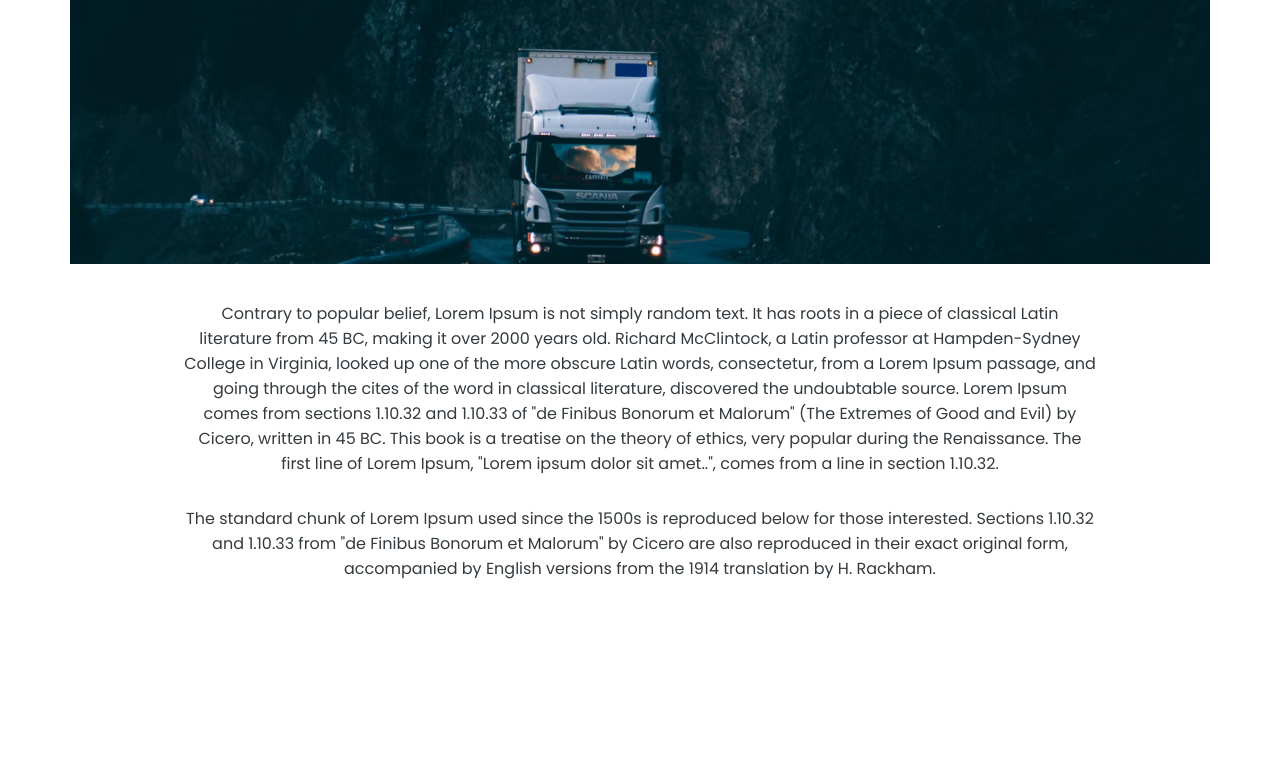
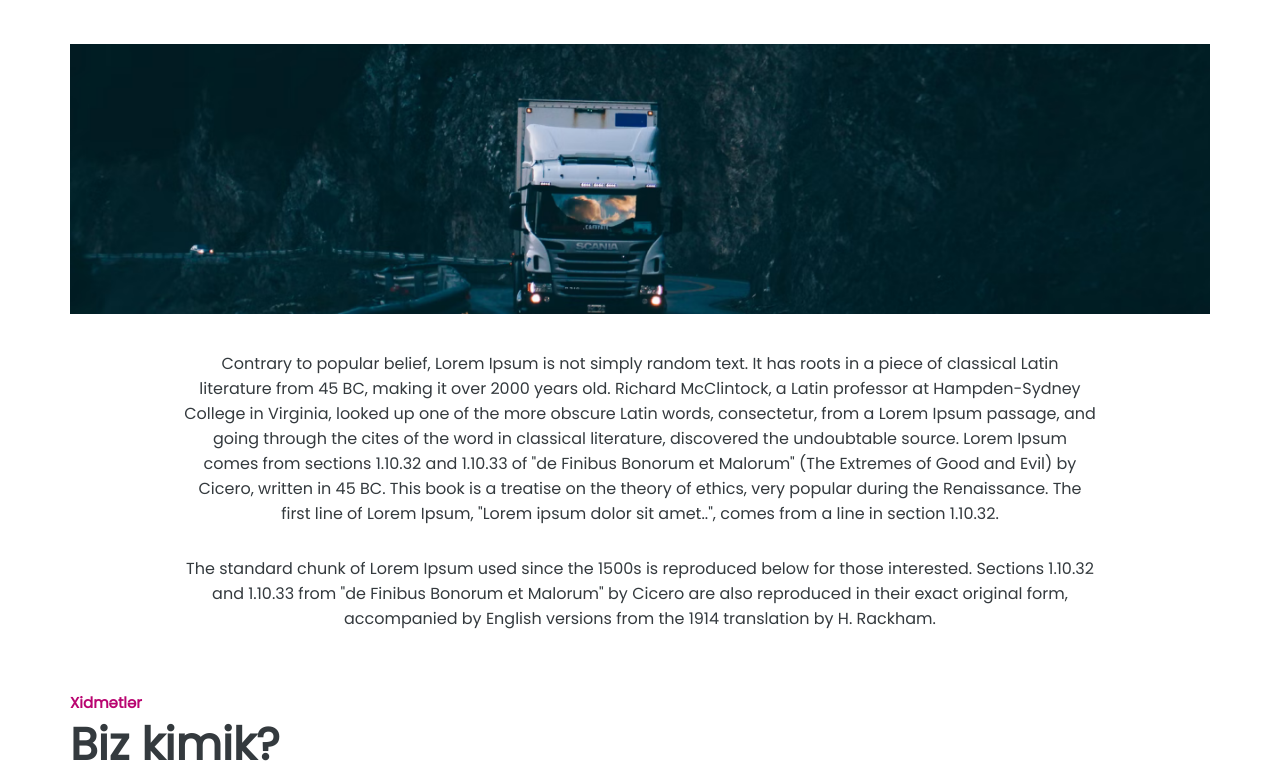
Before and after one commit to TheCodeFather0/shusha-logistics, a plain HTML site: page index.html in a window 1280 px wide. Shown: the part 922-1701 px from the top of the page. Before the commit the page ends 1533 px from the top, so only its background shows below. Drawn offline with Linux system fonts and the light colour scheme; a web font is replaced by a local one.

Commit message:
aboutSection title created

```diff
--- a/assets/css/style.css
+++ b/assets/css/style.css
@@ -137,18 +137,24 @@ main .aboutSection .aboutUs .right {
   width: 50%;
 }
 
-main .aboutUs .title {
+main .aboutUs .title,
+main .portfolioSection .portfolioTitle .title {
   font-size: 45px;
   color: #343a3e;
   position: relative;
 }
 
-main .aboutSection .aboutUs .title::before {
+main .aboutSection .aboutUs .title::before,
+main .portfolioSection .portfolioTitle .title::before {
   content: "Haqqimizda";
   position: absolute;
   font-size: 15px;
   top: -20px;
   color: var(--currentColor);
+}
+
+main .portfolioSection .portfolioTitle .title::before {
+  content: "Xidmətlər";
 }
 
 main .aboutSection .aboutSectionImageAndContent img {
@@ -161,3 +167,7 @@ main .aboutSection .aboutSectionImageAndContent .contentText {
   width: 80%;
   color: #343a3e;
 }
+
+main .aboutSection {
+  padding: 50px 0;
+}
--- a/index.html
+++ b/index.html
@@ -127,6 +127,14 @@
           </div>
         </div>
       </section>
+
+      <section class="portfolioSection">
+        <div class="container">
+          <div class="portfolioTitle">
+            <h2 class="title">Biz kimik?</h2>
+          </div>
+        </div>
+      </section>
     </main>
   </body>
 </html>
```
